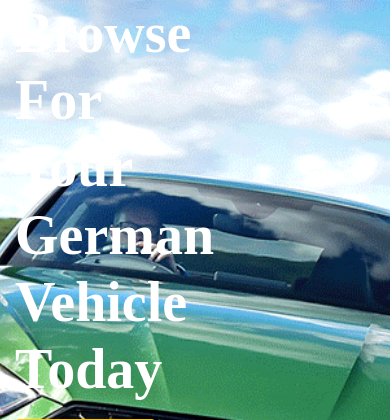
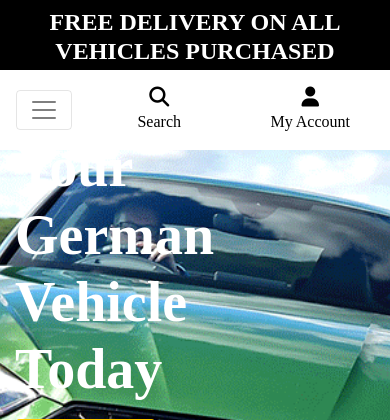
Before and after one commit to WHusssain937/Milestone-Project-4, a Django app: page / in a window 390 px wide. Shown: the top 420 px of the page. Run offline with Django 3.2, Linux system fonts and the light colour scheme; some libraries are stand-ins or nearby versions; some web fonts are replaced.

Commit message:
added mobile header and main navbar

```diff
--- a/static/css/base.css
+++ b/static/css/base.css
@@ -9,9 +9,6 @@ body {
     background-size: cover;
     height: calc(100vh - 164px);
     color: #555;
-}
-
-.font-family {
     font-family: 'Gayathri';
 }
 
@@ -40,6 +37,10 @@ body {
 
 .text-black {
     color: #000 !important;
+}
+
+.bg-black {
+    background-color: #000;
 }
 
 
--- a/templates/base.html
+++ b/templates/base.html
@@ -47,7 +47,7 @@
 		<div id="topnav" class="row bg-white pt-lg-2 d-none d-lg-flex">
 			<div class="col-12 col-lg-4 my-auto py-1 py-lg-0 text-center text-lg-left">
 				<a href="{% url 'home' %}" class="nav-link main-logo-link">
-					<h2 class="logo-font text-black my-0 font-family">
+					<h2 class="logo-font text-black my-0 ">
 						<strong>German Whips</strong>
 					</h2>
 				</a>
@@ -56,16 +56,15 @@
 				<form method="GET" action="">
 					<div class="input-group w-100">
 						<input
-				                class="form-control border border-black rounded-2 font-family"
+					        class="form-control border border-black rounded-2"
 					        type="text"
 					        name="q"
 			                placeholder="Search for a Car"
 					        />
 						<div class="input-group-append">
 							<button
-				                  class="form-control btn btn-black border border-black rounded-2 font-family"
-				                  type="submit"
-				                >
+					            class="form-control btn btn-black border border-black rounded-2"
+					            type="submit">
 					             <span class="icon">
 					              <i class="fas fa-search"></i>
 					             </span>
@@ -76,7 +75,7 @@
 			</div>
 			<div class="col-12 col-lg-4 my-auto py-1 py-lg-0">
 				<ul class="list-inline list-unstyled text-center text-lg-right my-0">
-					<li class="list-inline-item dropdown font-family">
+					<li class="list-inline-item dropdown">
 						<a class="text-black nav-link" href="#" id="user-options" data-toggle="dropdown"
 							aria-haspopup="true" aria-expanded="false">
 							<div class="text-center">
@@ -102,6 +101,20 @@
 				</ul>
 			</div>
 		</div>
+        <div id="delivery-row" class="row text-center">
+			<div class="col bg-black text-white">
+				<h4 class="logo-font font-weight-bold my-1 mt-2">Free Delivery on All Vehicles Purchased</h4>
+			</div>
+		</div>
+		<div class="row bg-white">
+			<nav class="navbar navbar-expand-lg navbar-light w-100">
+				<button class="navbar-toggler" type="button" data-toggle="collapse" data-target="#main-nav" aria-controls="main-nav" aria-expanded="false" aria-label="Toggle navigation">
+			    <span class="navbar-toggler-icon"></span>
+			  </button>
+              {% include 'includes/mobile-top-header.html' %}
+              {% include 'includes/main-nav.html' %}
+			</nav>
+		</div>
 	</header>
 
 	{% if messages %}
--- /dev/null
+++ b/templates/includes/main-nav.html
@@ -0,0 +1,35 @@
+<div class="collapse navbar-collapse" id="main-nav">
+<ul class="navbar-nav w-auto mx-auto">
+ <li class="nav-item active">
+        <a class="nav-link text-black logo-font font-weight-bold mr-5" href="#">Home <span class="sr-only">(current)</span></a>
+ </li>
+<li class="nav-item dropdown logo-font">
+        <a class="nav-link text-black font-weight-bold mr-5" href="#" id="browse-cars-link" data-toggle="dropdown" aria-haspopup="true" aria-expanded="false">
+          Browse Cars
+        </a>
+        <div class="dropdown-menu" aria-labelledby="browse-cars-link">
+          <a class="dropdown-item" href="#">All Cars</a>
+          <a class="dropdown-item" href="#">Volkswagen</a>
+          <a class="dropdown-item" href="#">Audi</a>
+          <a class="dropdown-item" href="#">BMW</a>
+          <a class="dropdown-item" href="#">Mercedes-Benz</a>
+        </div>
+      </li>
+      <li class="nav-item dropdown logo-font">
+        <a class="nav-link text-black font-weight-bold mr-5" href="#" id="car-reviews-link" data-toggle="dropdown" aria-haspopup="true" aria-expanded="false">
+          Car Reviews
+        </a>
+        <div class="dropdown-menu" aria-labelledby="car-reviews-link">
+          <a class="dropdown-item" href="#">All Reviews</a>
+          <a class="dropdown-item" href="#">Volkswagen Reviews</a>
+          <a class="dropdown-item" href="#">Audi Reviews</a>
+          <a class="dropdown-item" href="#">BMW Reviews</a>
+          <a class="dropdown-item" href="#">Mercedes-Benz Reviews</a>
+          <a class="dropdown-item" href="#">Write Your Own Car Review</a>
+        </div>
+      </li>
+      <li class="nav-item">
+        <a class="nav-link text-black logo-font font-weight-bold mr-5" href="#">Contact Us</a>
+      </li>
+</ul>
+</div>
--- /dev/null
+++ b/templates/includes/mobile-top-header.html
@@ -0,0 +1,53 @@
+<li class="list-inline-item">
+	<a class="text-black nav-link d-block d-lg-none" href="#" id="mobile-search" data-toggle="dropdown"
+		aria-haspopup="true" aria-expanded="false">
+		<div class="text-center">
+			<div><i class="fas fa-search fa-lg"></i></div>
+			<p class="my-0">Search</p>
+		</div>
+	</a>
+	<div class="dropdown-menu border-0 w-100 p-3 rounded-0 my-0" aria-labelledby="mobile-search">
+		<form method="GET" action="">
+			<div class="input-group w-100">
+				<input
+                    class="form-control border border-black rounded-2"
+                    type="text"
+                    name="q"
+                    placeholder="Search for a Car"
+                    />
+				<div class="input-group-append">
+					<button
+					    class="form-control btn btn-black border border-black rounded-2"
+		                type="submit">
+                       <span class="icon">
+				       <i class="fas fa-search"></i>
+					   </span>
+					</button>
+				</div>
+			</div>
+		</form>
+	</div>
+</li>
+<li class="list-inline-item dropdown">
+	<a class="text-black nav-link d-block d-lg-none" href="#" id="user-options" data-toggle="dropdown" aria-haspopup="true"
+		aria-expanded="false">
+		<div class="text-center">
+			<div><i class="fas fa-user fa-lg"></i></div>
+			<p class="my-0">My Account</p>
+		</div>
+	</a>
+	<div class="dropdown-menu border-0" aria-labelledby="user-options">
+		{% if request.user.is_authenticated %}
+		{% if request.user.is_superuser %}
+		<a href="" class="dropdown-item">Product Management</a>
+		{% endif %}
+		<a href="" class="dropdown-item">My Purchases</a>
+		<a href="" class="dropdown-item">My Reviews</a>
+		<a href="" class="dropdown-item">Wishlist</a>
+		<a href="{% url 'account_logout' %}" class="dropdown-item">Logout</a>
+		{% else %}
+		<a href="{% url 'account_signup' %}" class="dropdown-item">Register</a>
+		<a href="{% url 'account_login' %}" class="dropdown-item">Login</a>
+		{% endif %}
+	</div>
+</li>
```
Lines whose indentation alone changed are shown as unchanged.
